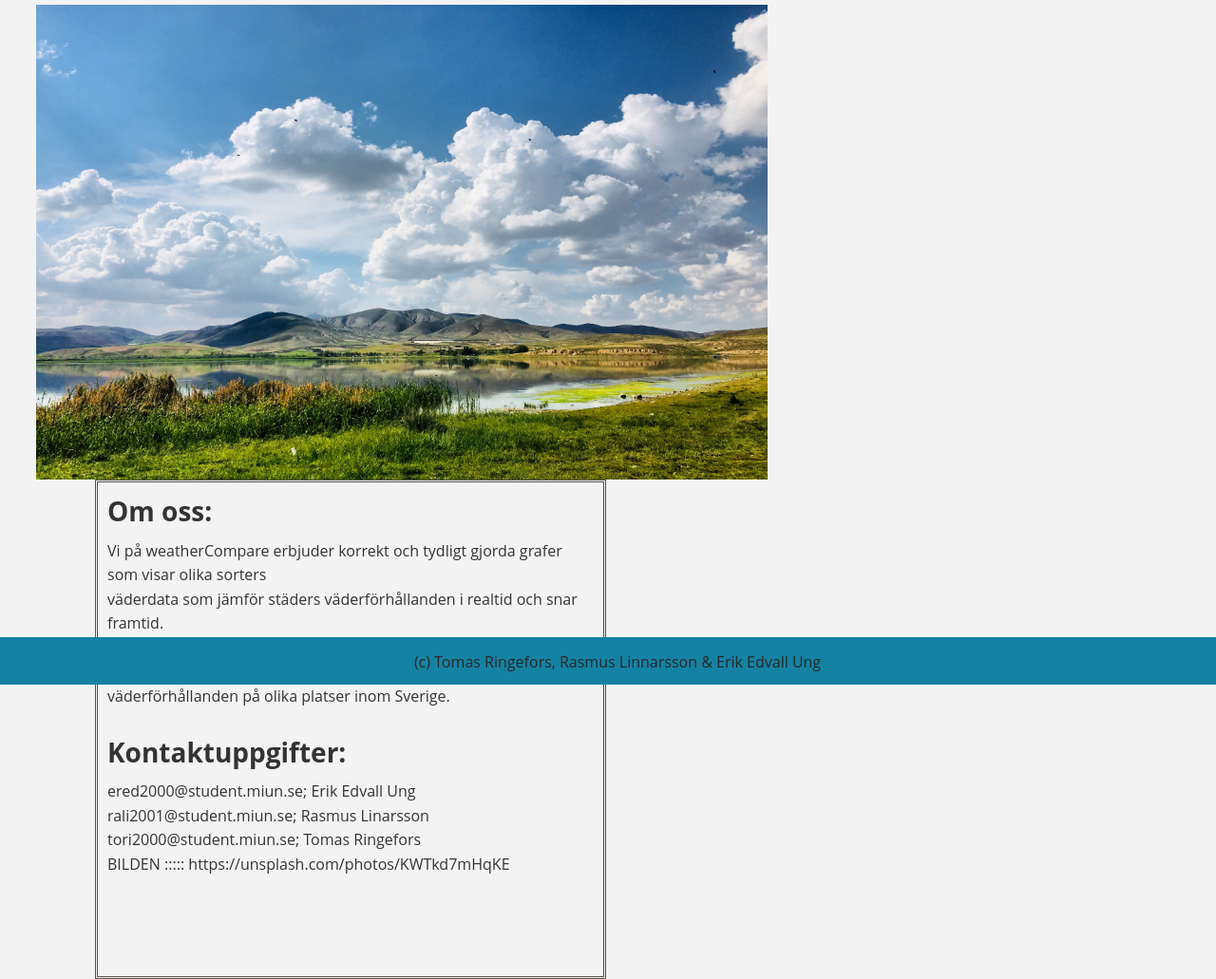
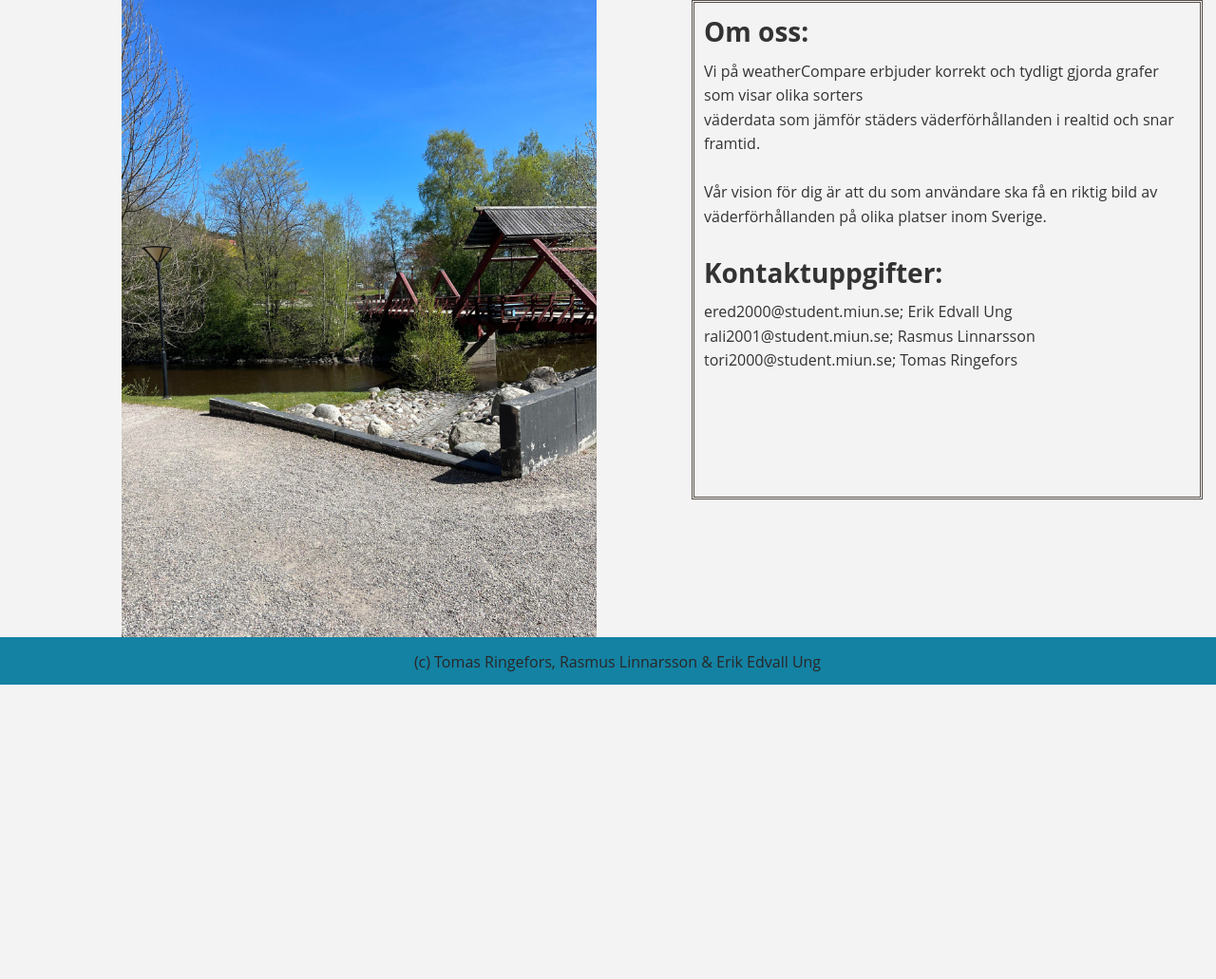
Before and after one commit to Kiregnu/DT159G, a PHP site: page /about.php in a window 1280 px wide. Shown: the part 79-1110 px from the top of the page at 95% size. After the commit the page ends 800 px from the top, so only its background shows below. Run offline with PHP 8.4, Linux system fonts and the light colour scheme; some libraries are stand-ins or nearby versions.

Commit message:
Add files via upload

```diff
--- a/Tillämpad/css/styles.css
+++ b/Tillämpad/css/styles.css
@@ -47,6 +47,12 @@ body {
     border:5px solid #1482a3;
     border-radius:2px;
 }
+.orderform{
+    width: 120px;
+    border-style: solid;
+    border-color: #1482a3;
+    border-width: 3px;
+}
 
 #statmenu {
     height:100px;
@@ -93,10 +99,9 @@ p {
     height: 500px;
 }
 #img{
-    width: 770px;
-    height: 500px;
-    margin-left: 3%;
-    margin-top: 5px;
+    width: 500px;
+    height: 700px;
+    margin-left: 10%;
     float:left;
 }
 
--- a/Tillämpad/includes/aboutpage.php
+++ b/Tillämpad/includes/aboutpage.php
@@ -10,9 +10,8 @@
         <h2>Kontaktuppgifter:</h2>
             <h4>
             ered2000@student.miun.se; Erik Edvall Ung<br/>
-            rali2001@student.miun.se; Rasmus Linarsson <br/>
+            rali2001@student.miun.se; Rasmus Linnarsson <br/>
             tori2000@student.miun.se; Tomas Ringefors <br/>
-            BILDEN ::::: https://unsplash.com/photos/KWTkd7mHqKE
             </h4>
 
 </section>
--- a/Tillämpad/includes/mainmenu.php
+++ b/Tillämpad/includes/mainmenu.php
@@ -4,7 +4,6 @@
                     <div class="dropdown-content">
                     <a href="index.php">Startsida</a>
                     <a href="statpage.php">Graf</a>
-                    <a href="about.php">Om oss</a>
                     </div>
                 </div>
             </div>
--- a/Tillämpad/js/main.js
+++ b/Tillämpad/js/main.js
@@ -22,7 +22,7 @@ function loadDoc() {
 }
 
 var layout = {
-  title: "Temperatur"
+  title: "Hur ska jag få denna att ändra?"
 }
 
 function plottning( data ) {
```
Also changed, not shown: Tillämpad/includes/mainpagelayout.php (+5 -7 lines), Tillämpad/index.php (+4 -3 lines), Tillämpad/img/weather.jpg.
